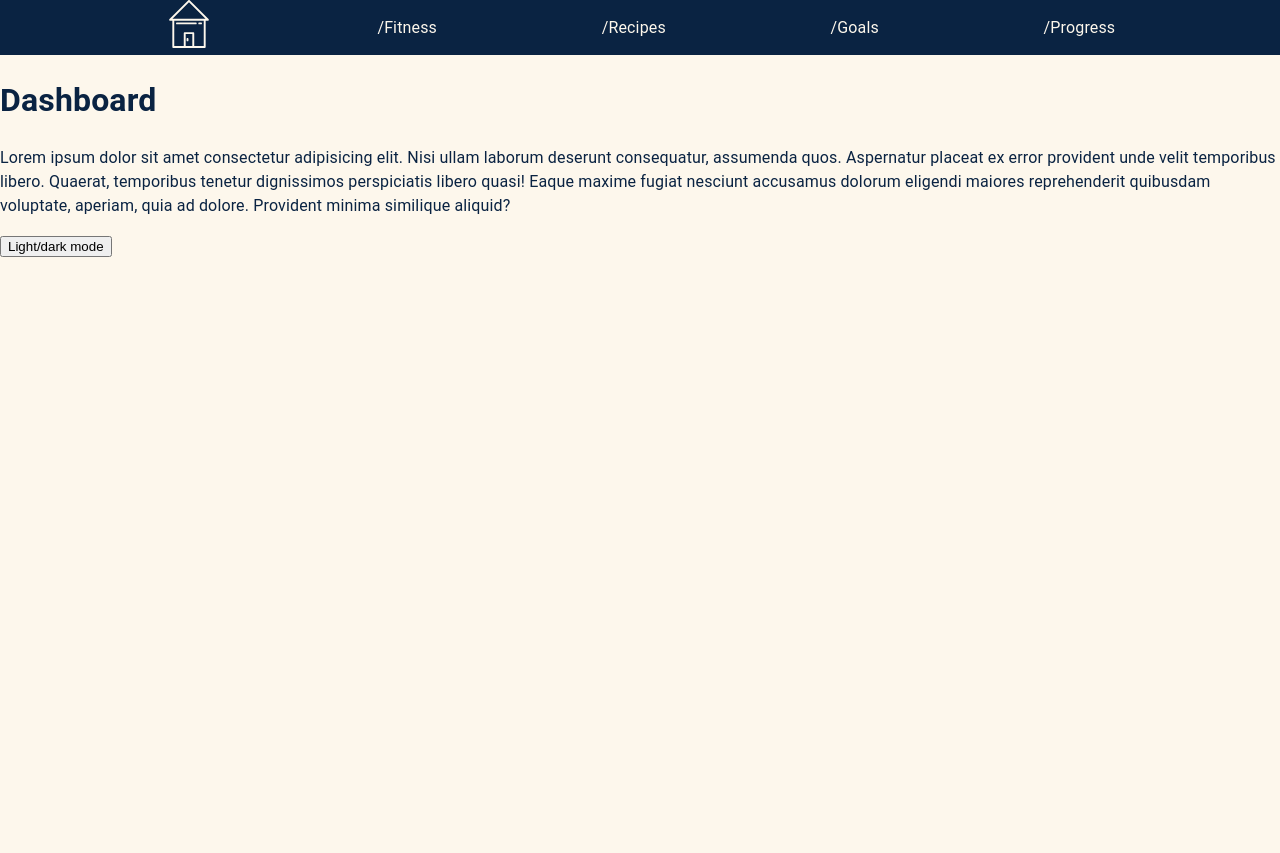
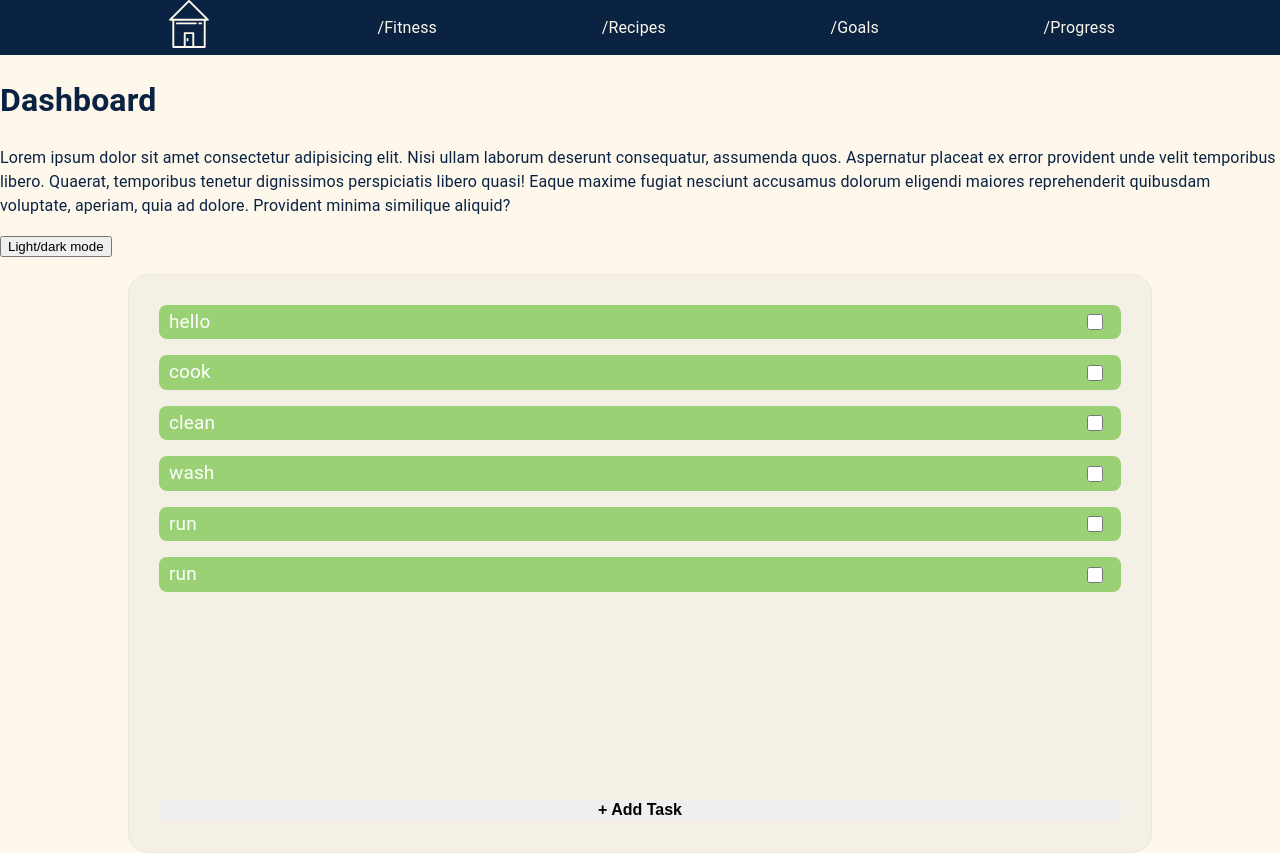
Before and after one commit to SchoolOfCode/final-project-front-end-theredhotchillicoders, a Next.js app: page / in a window 1280 px wide. Before the commit the page ends 800 px from the top, so only its background shows below. Built offline with nearby package versions, Linux system fonts and the light colour scheme.

Commit message:
add to task button added

```diff
--- a/components/TaskBoard/TaskBoard.js
+++ b/components/TaskBoard/TaskBoard.js
@@ -12,7 +12,12 @@ const todos = [
 ];
 
 function Todo({ todo }) {
-  return <div className={css.todo}>{todo.title}</div>;
+  return (
+    <div className={css.todo}>
+      {todo.title}
+      <input className={css.checkbox} type="checkbox" />
+    </div>
+  );
 }
 
 export default function TaskBoard() {
--- a/components/TaskBoard/Taskboard.module.css
+++ b/components/TaskBoard/Taskboard.module.css
@@ -22,5 +22,11 @@
   color: white;
 }
 
+.checkbox {
+  width: 1rem;
+  height: 1rem;
+  margin-right: 0.5rem;
+}
+
 .addTask {
 }
--- a/components/addTaskButton/addTask.js
+++ b/components/addTaskButton/addTask.js
@@ -1,19 +1,20 @@
 import { useState } from "react";
+import css from "./addTaskButton.module.css";
 
 const AddTask = () => {
-    const [text, setText] = useState('')
+  const [text, setText] = useState("");
 
-    return (
-            <div className="taskButton">
-                <button>+ Add Task</button>
-                {/* <input
+  return (
+    <div>
+      <button className={css.taskButton}>+ Add Task</button>
+      {/* <input
                 type='text'
                 placeholder="Add Task"
                 value = {text}
                 onChange={(e) => setText(e.target.value)}
                 /> */}
-            </div>
-    )
-}
+    </div>
+  );
+};
 
-export default AddTask
+export default AddTask;
--- /dev/null
+++ b/components/addTaskButton/addTaskButton.module.css
@@ -0,0 +1,9 @@
+.taskButton {
+  border: none;
+  margin-left: auto;
+  margin-right: auto;
+  width: 100%;
+  font-size: 16px;
+  font-weight: 600;
+  margin-top: 20%;
+}
--- a/pages/index.js
+++ b/pages/index.js
@@ -30,7 +30,7 @@ export default function Dashboard({ toggleColorMode, theme }) {
         voluptate, aperiam, quia ad dolore. Provident minima similique aliquid?
       </p>
       <button onClick={toggleColorMode}>Light/dark mode</button>
-
+      <TaskBoard />
     </div>
   );
 }
```
Also changed, not shown: components/addTaskButton/addTask.css (deleted).
